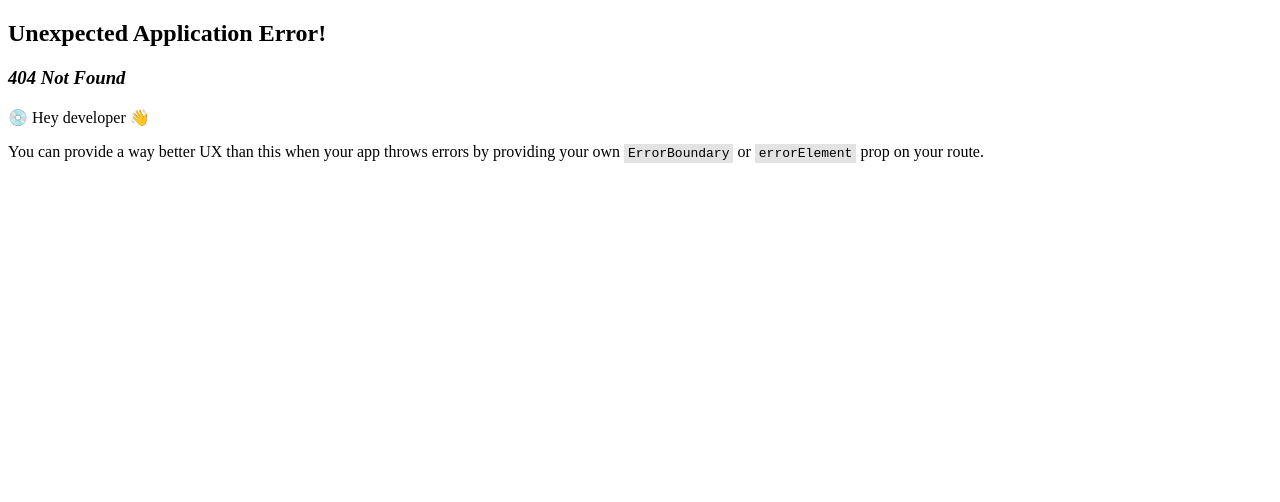
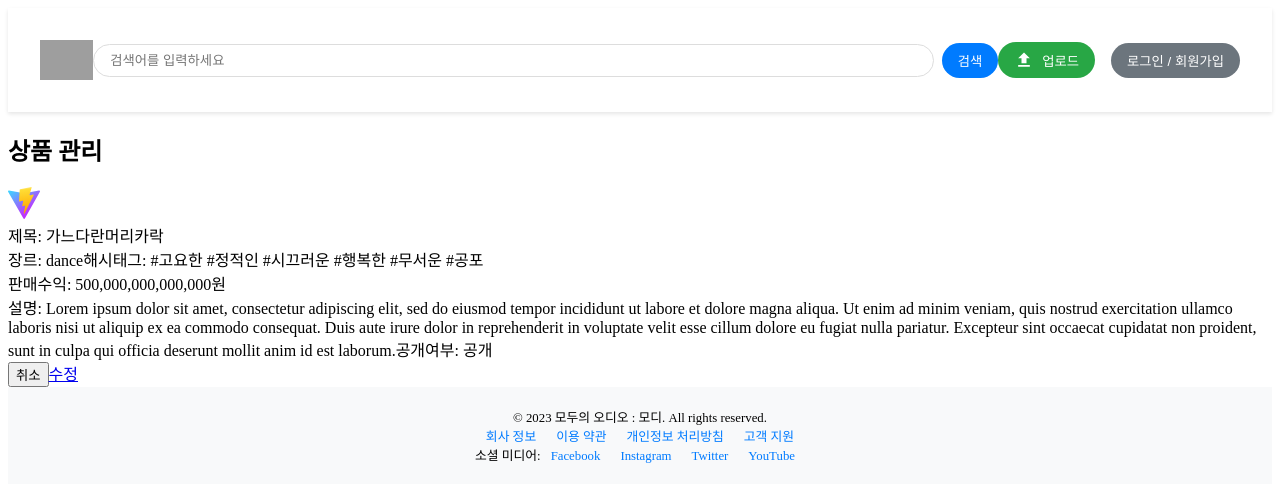
Before and after one commit to techitPlus-FE-team3/open_market_projerct, a React (Vite) app in the folder open-market/: page /productmanage/1 in a window 1280 px wide. Before the commit this address had no page. Shown: the top 502 px of the page. Built offline with nearby package versions, Linux system fonts and the light colour scheme; grey boxes are pictures that could not be loaded.

Commit message:
:lipstick: [Design] 상품 관리 페이지 마크업

```diff
--- /dev/null
+++ b/open-market/src/pages/ProductManage.tsx
@@ -0,0 +1,49 @@
+import { Helmet } from "react-helmet-async";
+import { Link } from "react-router-dom";
+import styled from "@emotion/styled";
+
+function ProductManage() {
+	return (
+		<>
+			<Helmet>
+				<title>Management Product - 모두의 오디오 MODI</title>
+			</Helmet>
+			<section>
+				<h2>상품 관리</h2>
+				<form>
+					<div>
+						<img src="/vite.svg" alt="앨범아트" />
+						<div>
+							<span>제목: 가느다란머리카락</span>
+							<div>
+								<span>장르: dance</span>
+								<span>
+									해시태그: #고요한 #정적인 #시끄러운 #행복한 #무서운 #공포
+								</span>
+							</div>
+							<span>판매수익: 500,000,000,000,000원</span>
+						</div>
+					</div>
+					<div>
+						<span>
+							설명: Lorem ipsum dolor sit amet, consectetur adipiscing elit, sed
+							do eiusmod tempor incididunt ut labore et dolore magna aliqua. Ut
+							enim ad minim veniam, quis nostrud exercitation ullamco laboris
+							nisi ut aliquip ex ea commodo consequat. Duis aute irure dolor in
+							reprehenderit in voluptate velit esse cillum dolore eu fugiat
+							nulla pariatur. Excepteur sint occaecat cupidatat non proident,
+							sunt in culpa qui officia deserunt mollit anim id est laborum.
+						</span>
+						<span>공개여부: 공개</span>
+					</div>
+					<div>
+						<button type="reset">취소</button>
+						<Link to="/edit/:productId">수정</Link>
+					</div>
+				</form>
+			</section>
+		</>
+	);
+}
+
+export default ProductManage;
--- a/open-market/src/routes.tsx
+++ b/open-market/src/routes.tsx
@@ -3,6 +3,7 @@ import Detail from "@/pages/Detail";
 import Index from "@/pages/Index";
 import ProductEdit from "@/pages/ProductEdit";
 import ProductRegistration from "@/pages/ProductRegistration";
+import Purchase from "@/pages/Purchase";
 import SignIn from "@/pages/SignIn";
 import SignUp from "@/pages/SignUp";
 import UserUpdate from "@/pages/UserUpdate";
@@ -11,7 +12,7 @@ import {
 	createBrowserRouter,
 	createRoutesFromElements,
 } from "react-router-dom";
-import Purchase from "@/pages/Purchase";
+import ProductManage from "./pages/ProductManage";
 
 const router = createBrowserRouter(
 	createRoutesFromElements(
@@ -24,6 +25,7 @@ const router = createBrowserRouter(
 			<Route path="detail" element={<Detail />} />
 			<Route path="update/userId" element={<UserUpdate />} />
 			<Route path="productpurchase/:productId" element={<Purchase />} />
+			<Route path="productmanage/:productId" element={<ProductManage />} />
 		</Route>,
 	),
 );
```
